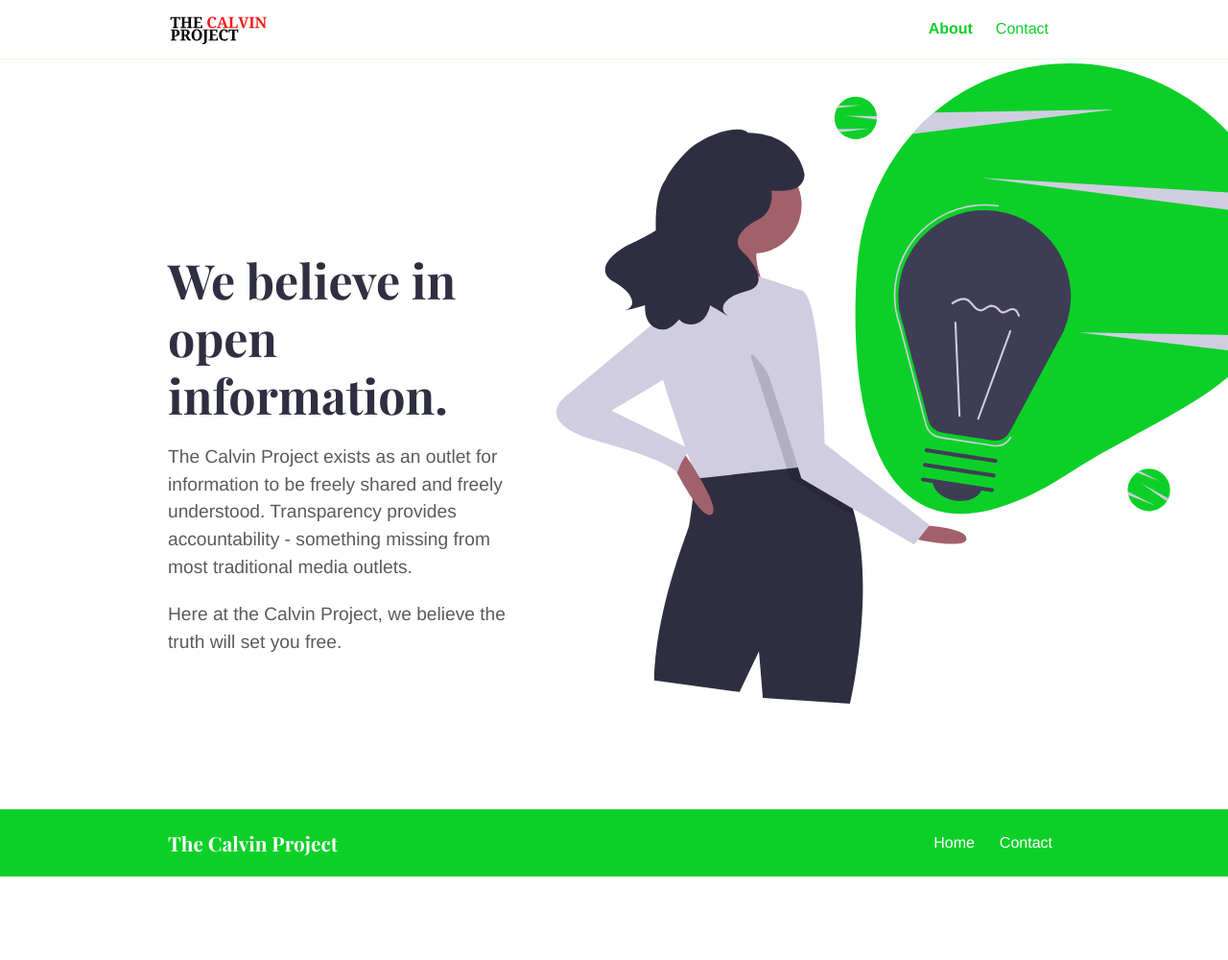
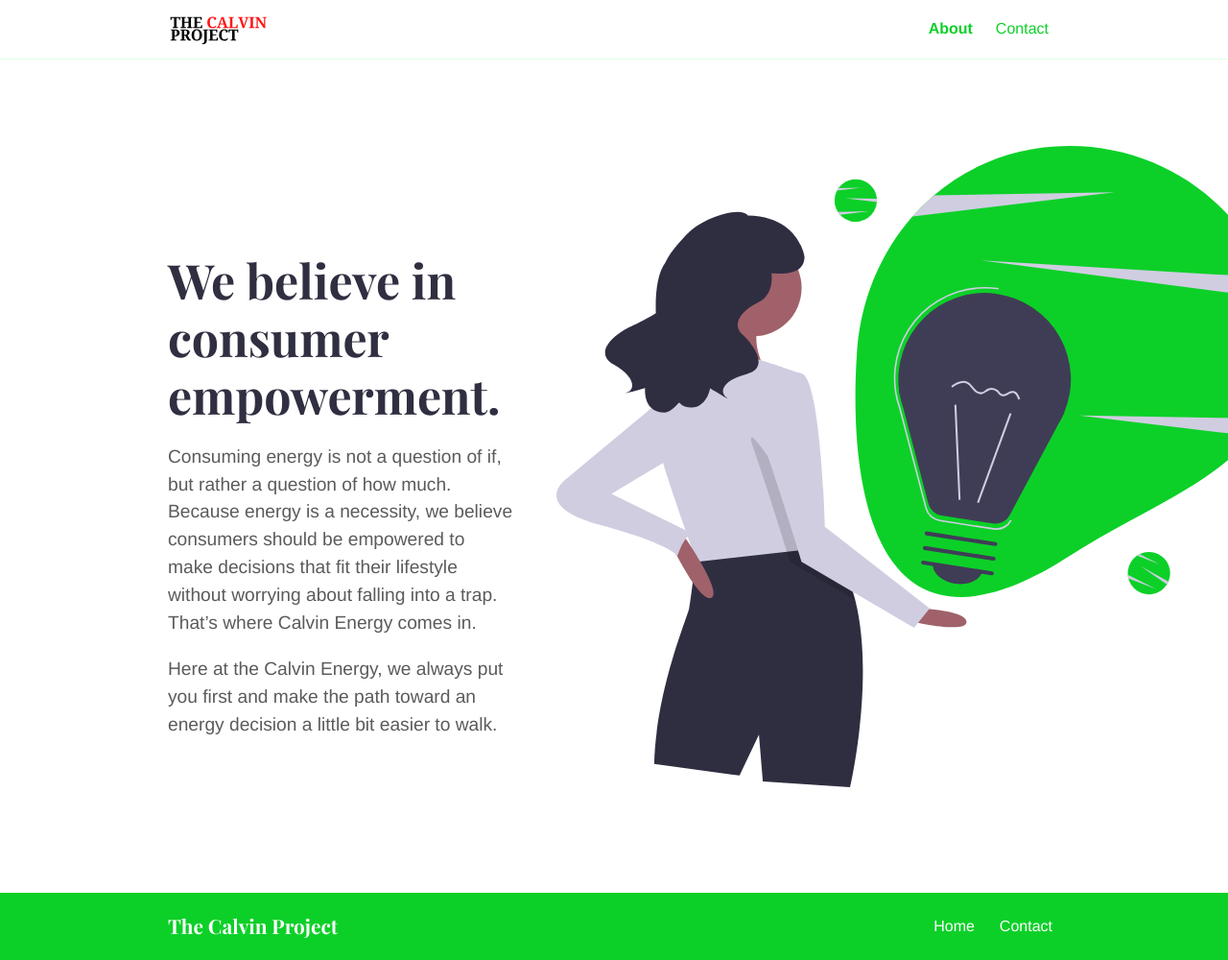
Before and after one commit to davemane/calvinenergy, a Jekyll site: the page built from about.md, in a window 1280 px wide. Shown: the whole page at 96% size. Built offline with Jekyll 4.4.1, drawn with Linux system fonts in a browser that asks for light colours; before the commit the page ends 913 px from its top, so only the background shows below that.

Commit message:
Update about.md

```diff
--- a/about.md
+++ b/about.md
@@ -7,8 +7,8 @@ intro_image_absolute: true
 intro_image_hide_on_mobile: false
 ---
 
-# We believe in open information.
+# We believe in consumer empowerment.
 
-The Calvin Project exists as an outlet for information to be freely shared and freely understood. Transparency provides accountability - something missing from most traditional media outlets.
+Consuming energy is not a question of if, but rather a question of how much. Because energy is a necessity, we believe consumers should be empowered to make decisions that fit their lifestyle without worrying about falling into a trap. That's where Calvin Energy comes in.
 
-Here at the Calvin Project, we believe the truth will set you free.
+Here at the Calvin Energy, we always put you first and make the path toward an energy decision a little bit easier to walk.
```
